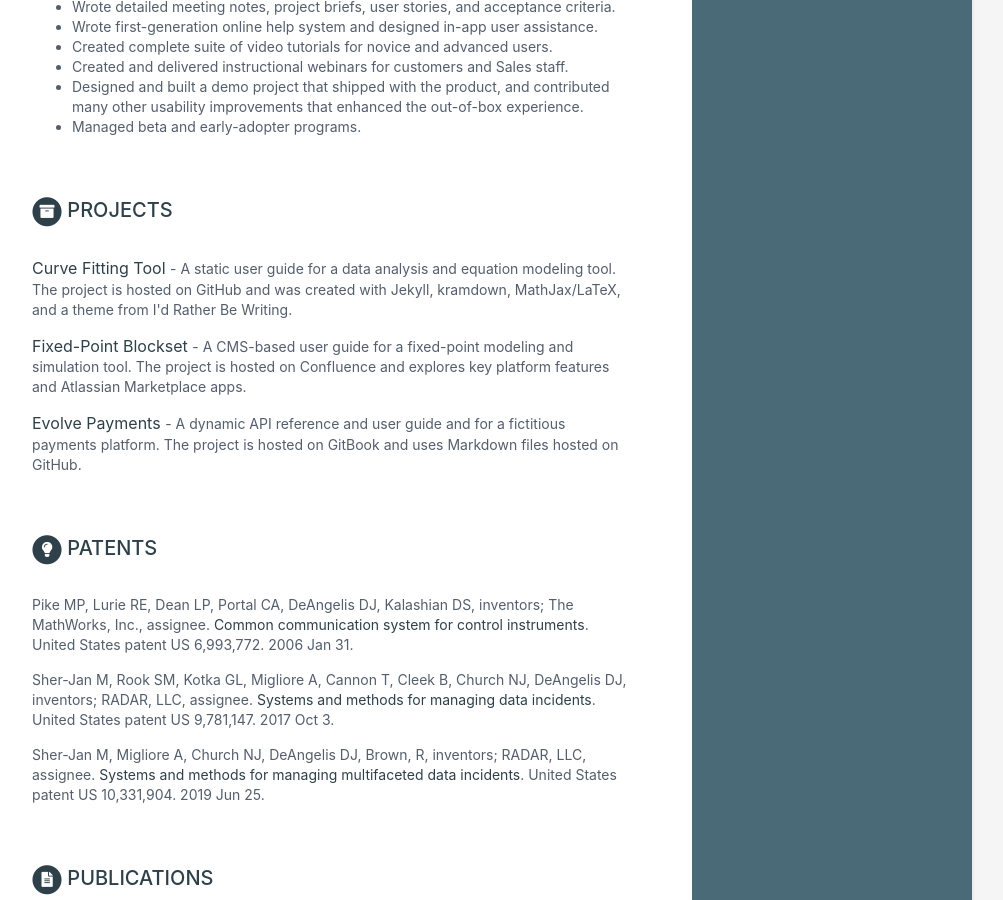
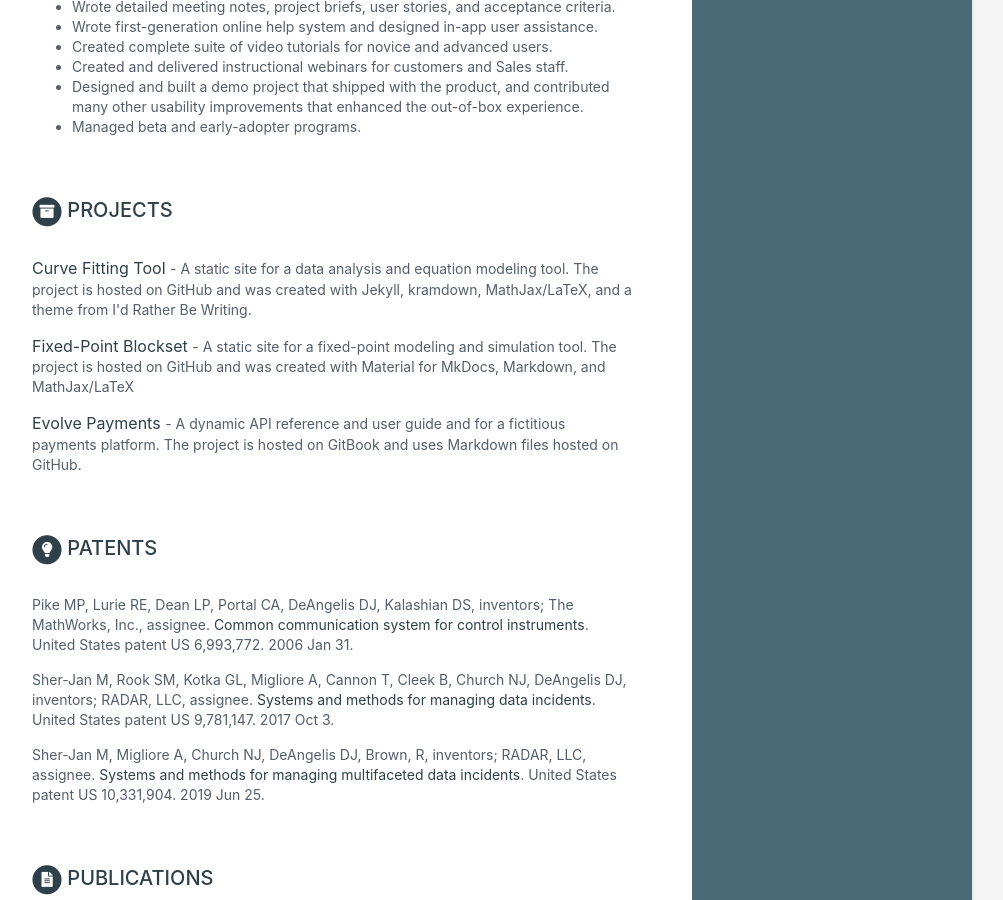
Before and after one commit to djdeangelis/djdeangelis.github.io, a Jekyll site: the page built from index.html, in a window 1280 px wide and 900 px high, scrolled down 2187 px. Shown: the whole window, without its empty margins (168-1171 px from the left). Built offline with Jekyll 4.4.1, drawn with Linux system fonts in a browser that asks for light colours.

Commit message:
Update to data file

```diff
--- a/_data/data.yml
+++ b/_data/data.yml
@@ -13,7 +13,7 @@ sidebar:
 
     # Sidebar links
     email: djdeangelis@protonmail.com
-    phone: 206.200.9648
+    phone:
     website: #do not add http://
     linkedin:
     github: djdeangelis
@@ -163,11 +163,11 @@ projects:
     assignments:
       - title: Curve Fitting Tool
         link: "https://djdeangelis.github.io/curvefit/"
-        tagline: "A static user guide for a data analysis and equation modeling tool. The project is hosted on GitHub and was created with Jekyll, kramdown, MathJax/LaTeX, and a theme from I'd Rather Be Writing."
+        tagline: "A static site for a data analysis and equation modeling tool. The project is hosted on GitHub and was created with Jekyll, kramdown, MathJax/LaTeX, and a theme from I'd Rather Be Writing."
 
       - title: Fixed-Point Blockset
-        link: "https://fiatlux.atlassian.net/wiki/x/AQCyRw"
-        tagline: "A CMS-based user guide for a fixed-point modeling and simulation tool. The project is hosted on Confluence and explores key platform features and Atlassian Marketplace apps."
+        link: "https://djdeangelis.github.io/fpbs/"
+        tagline: "A static site for a fixed-point modeling and simulation tool. The project is hosted on GitHub and was created with Material for MkDocs, Markdown, and MathJax/LaTeX "
 
       - title: Evolve Payments
         link: "https://aviar-industries.gitbook.io/gitbook-demo/"
```
Also changed, not shown: 1 other file.
